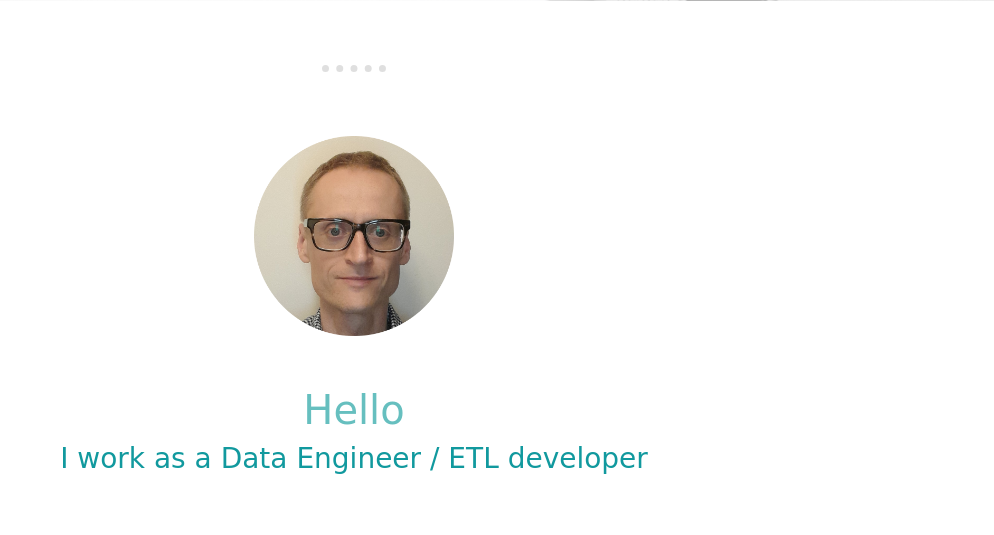
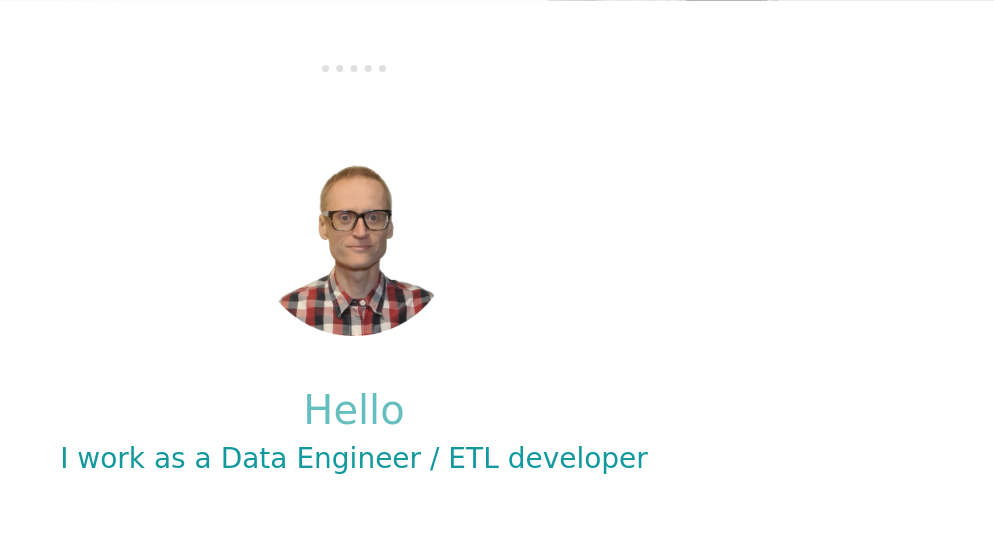
Before and after one commit to kamil-kosno/personal-site, a Flask app: page / in a window 1280 px wide. Shown: the part 499-1034 px from the top of the page, without its empty margins (286-1280 px from the left). Run offline with Flask 2, Linux system fonts and the light colour scheme; some libraries are stand-ins or nearby versions; some web fonts are replaced.

Commit message:
improve pics

```diff
--- a/templates/index.html
+++ b/templates/index.html
@@ -26,7 +26,7 @@
   </div>
   <hr>
   <div>
-    <img class="personal-img" src={{url_for('static', filename="/resources/Kamil_2.png")}} alt="Kamil's picture">
+    <img class="personal-img" src={{url_for('static', filename="/resources/Kamil.png")}} alt="Kamil's picture">
     <h2>Hello</h2>
     <h3>I work as a Data Engineer / ETL developer</h3>
   </div>
```
Also changed, not shown: static/resources/Kamil.png, static/resources/Kamil_old.png (added).
